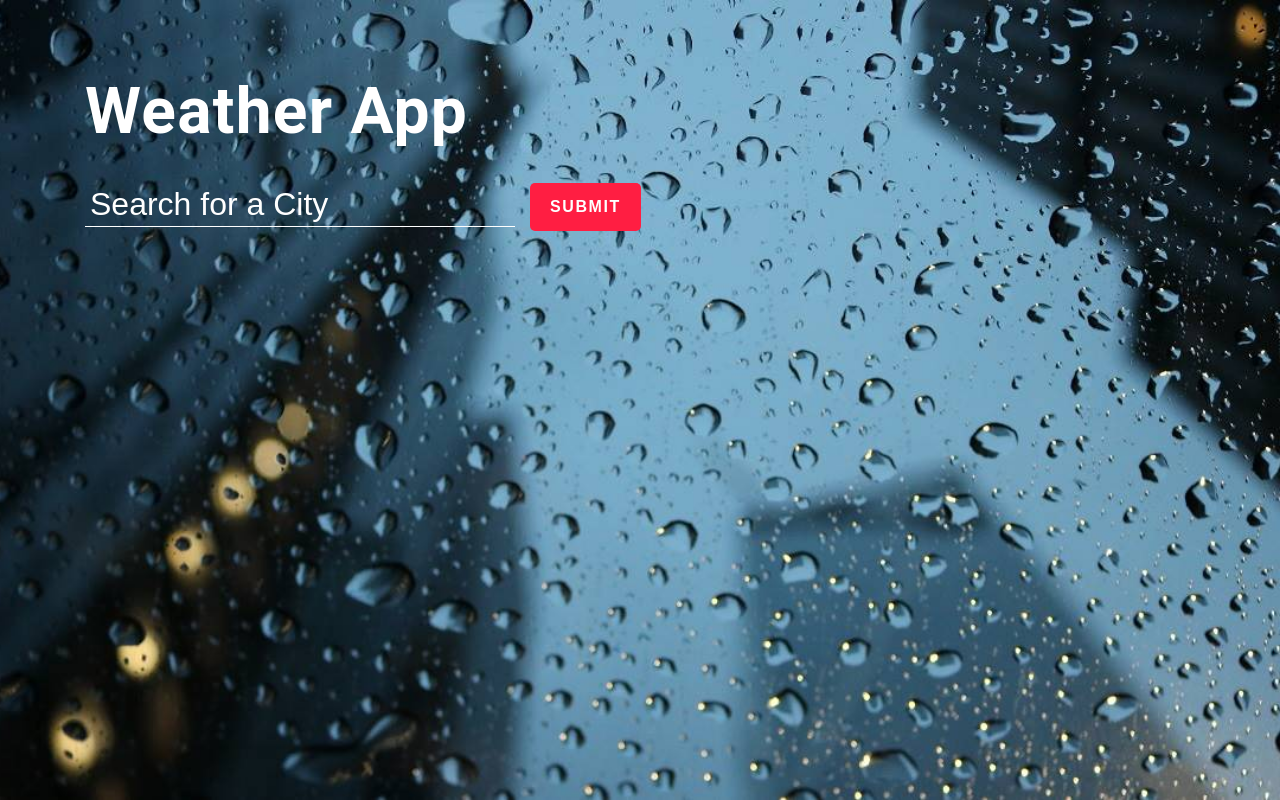
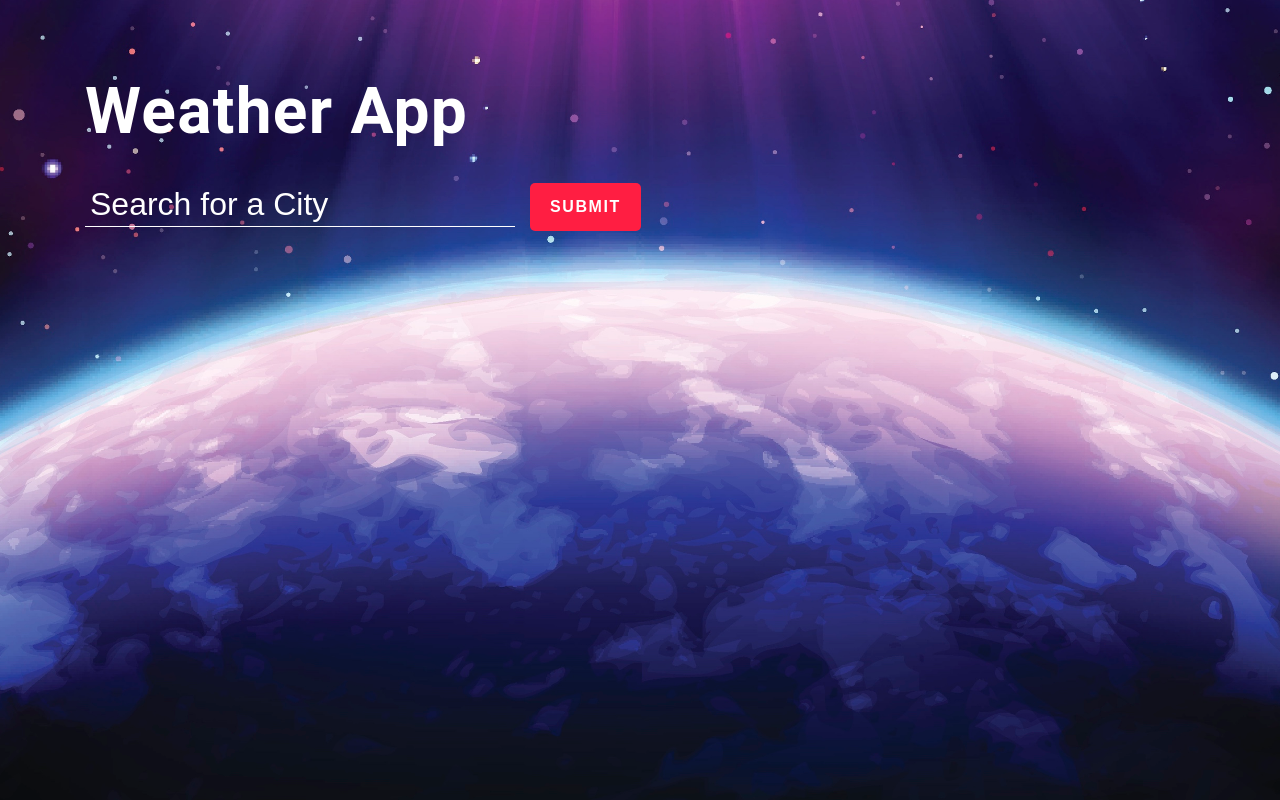
Before and after one commit to sky192/JavaScript-weather-app, a plain HTML site: page index.html in a window 1280 px wide. Drawn offline with Linux system fonts and the light colour scheme.

Commit message:
changed background image

```diff
--- a/style.css
+++ b/style.css
@@ -18,7 +18,7 @@
 }
 
 html {
-    background: url(image.jpg) no-repeat center center fixed;
+    background: url(./enns-firmament.jpg) no-repeat center center fixed;
     -webkit-background-size: cover;
     -moz-background-size: cover;
     -o-background-size: cover;
```
Also changed, not shown: enns-firmament.jpg (added).
